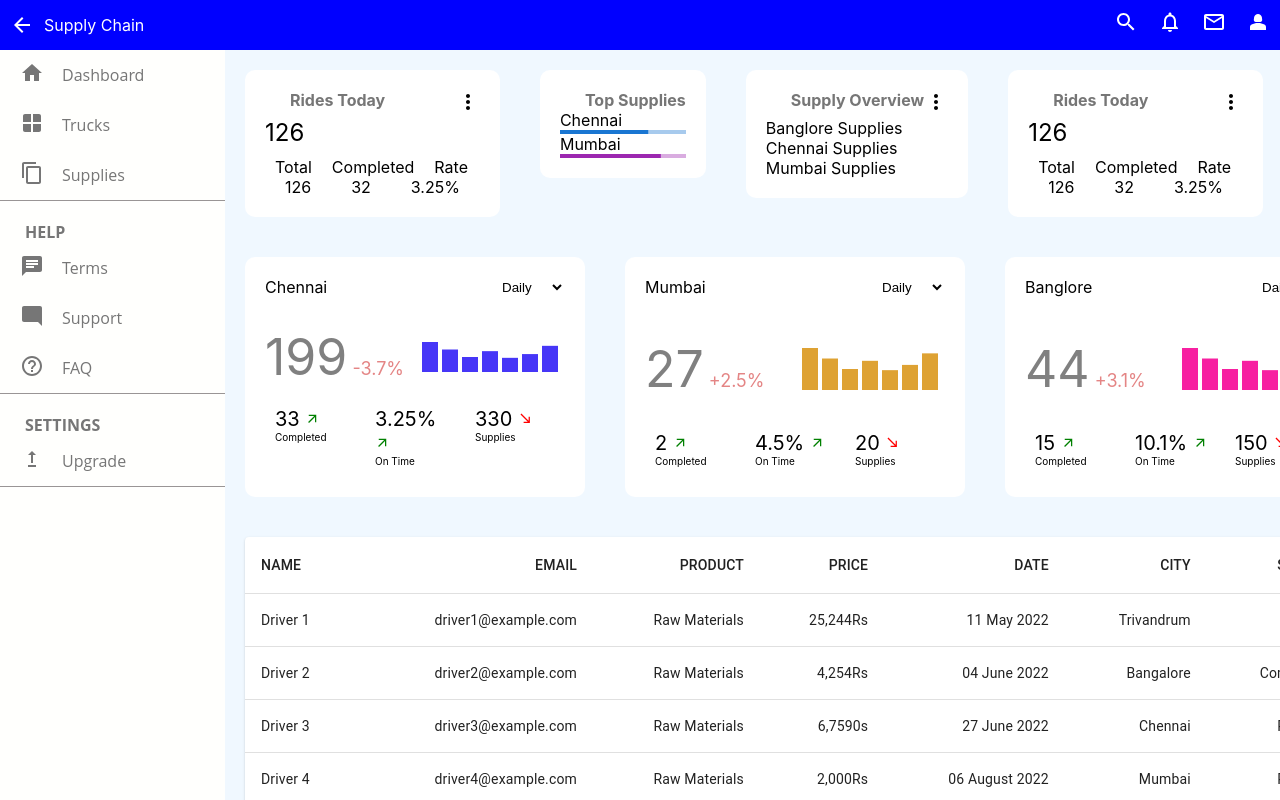
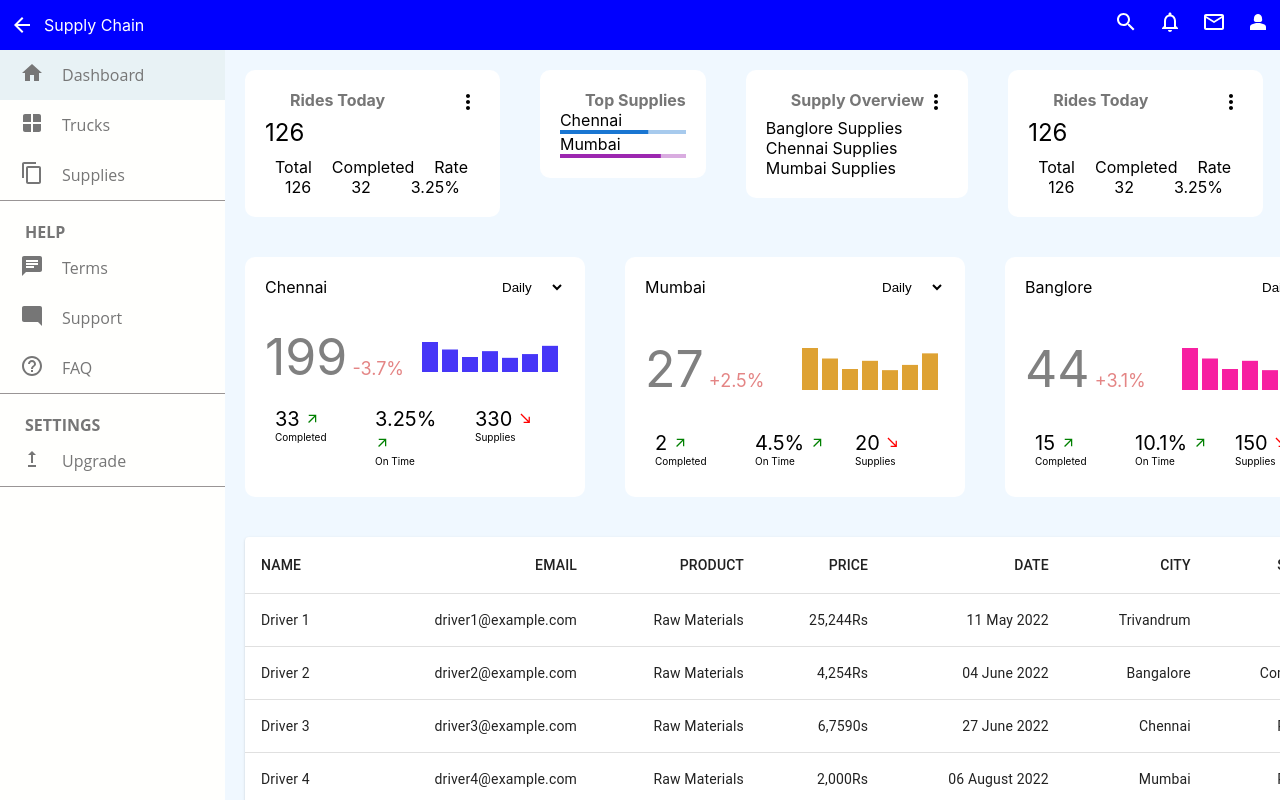
Before and after one commit to umjoshua/react_admin_dashboard, a React (Create React App) app: page / in a window 1280 px wide. Built offline with nearby package versions, Linux system fonts and the light colour scheme.

Commit message:
links updated

```diff
--- a/src/components/sidebar/sidebar.css
+++ b/src/components/sidebar/sidebar.css
@@ -19,6 +19,9 @@
     color: #767676;
     width: 30px;
 }
+#active{
+    background-color: #e8f2f5;
+}
 .text{
     margin-left: 12px;
     padding-left: 0;
--- a/src/components/sidebar/sidebar.js
+++ b/src/components/sidebar/sidebar.js
@@ -10,9 +10,11 @@ import './sidebar.css';
 import { Link } from "react-router-dom";
 
 
-function SideBarItem({ icon, text }) {
+function SideBarItem({ icon, text,Link }) {
     return (
-        <li className='item'>
+        <li className='item' id={window.location.pathname == Link ? "active":""} onClick={()=>{
+            window.location.pathname=Link;
+        }}>
             <span className="icon">{icon}</span>
             <span className="text">{text}</span>
         </li >
@@ -24,13 +26,9 @@ function Sidebar() {
         <div className="sidebar">
             <div className="sidebar_main">
                 <ul>
-                    <Link to='/' style={{ textDecoration: 'none' }}>
-                        <SideBarItem icon={<HomeIcon />} text="Dashboard" />
-                    </Link>
-                    <Link to='trucks' style={{ textDecoration: 'none' }}>
-                        <SideBarItem icon={<WindowIcon />} text="Trucks" />
-                    </Link>
-                    <SideBarItem icon={<ContentCopyIcon />} text="Supplies" />
+                    <SideBarItem icon={<HomeIcon />} text="Dashboard" Link="/" />
+                    <SideBarItem icon={<WindowIcon />} text="Trucks" Link="/trucks" />
+                    <SideBarItem icon={<ContentCopyIcon />} text="Supplies"/>
                 </ul>
                 <span class="title">HELP</span>
                 <ul>
```
